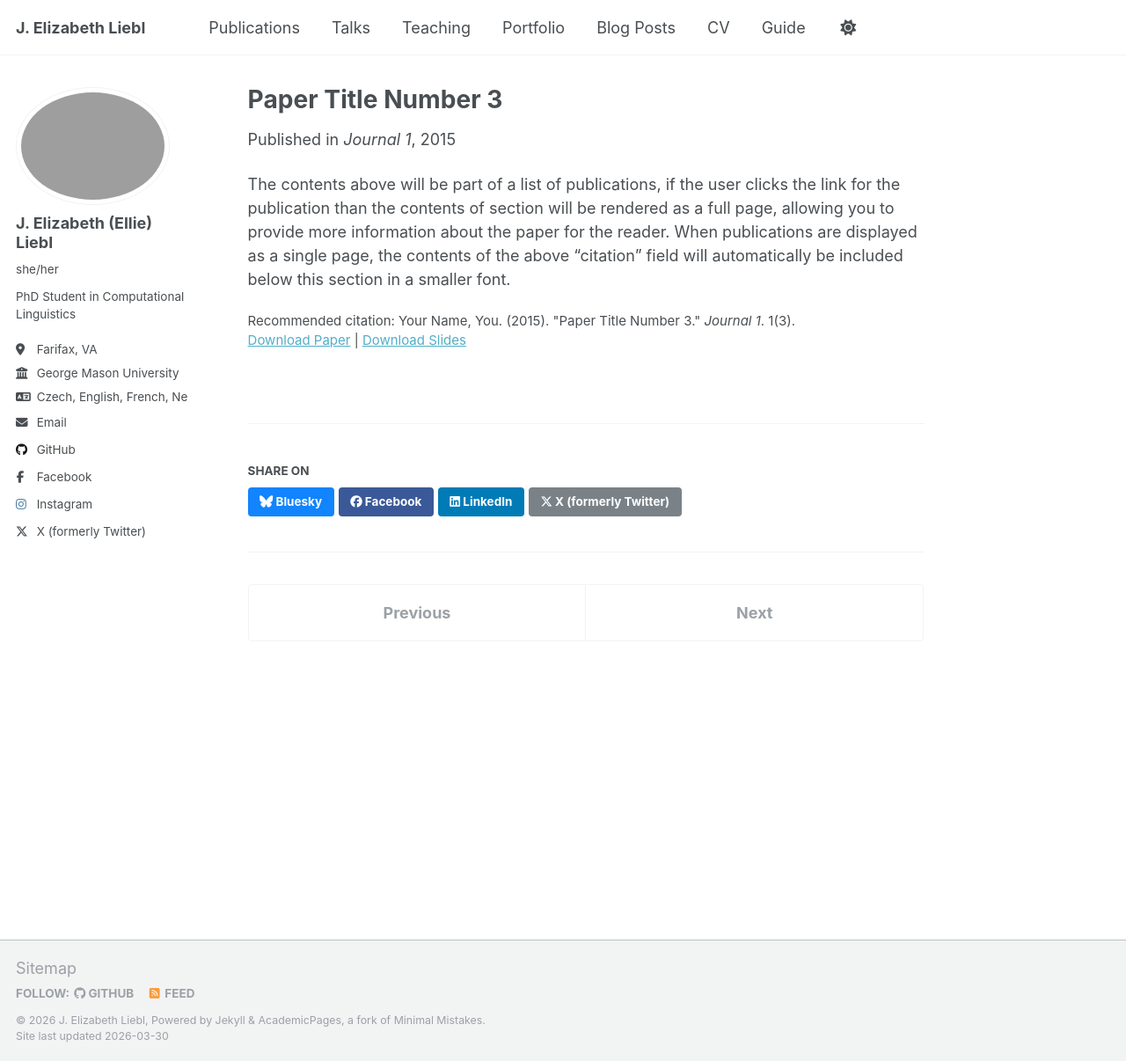
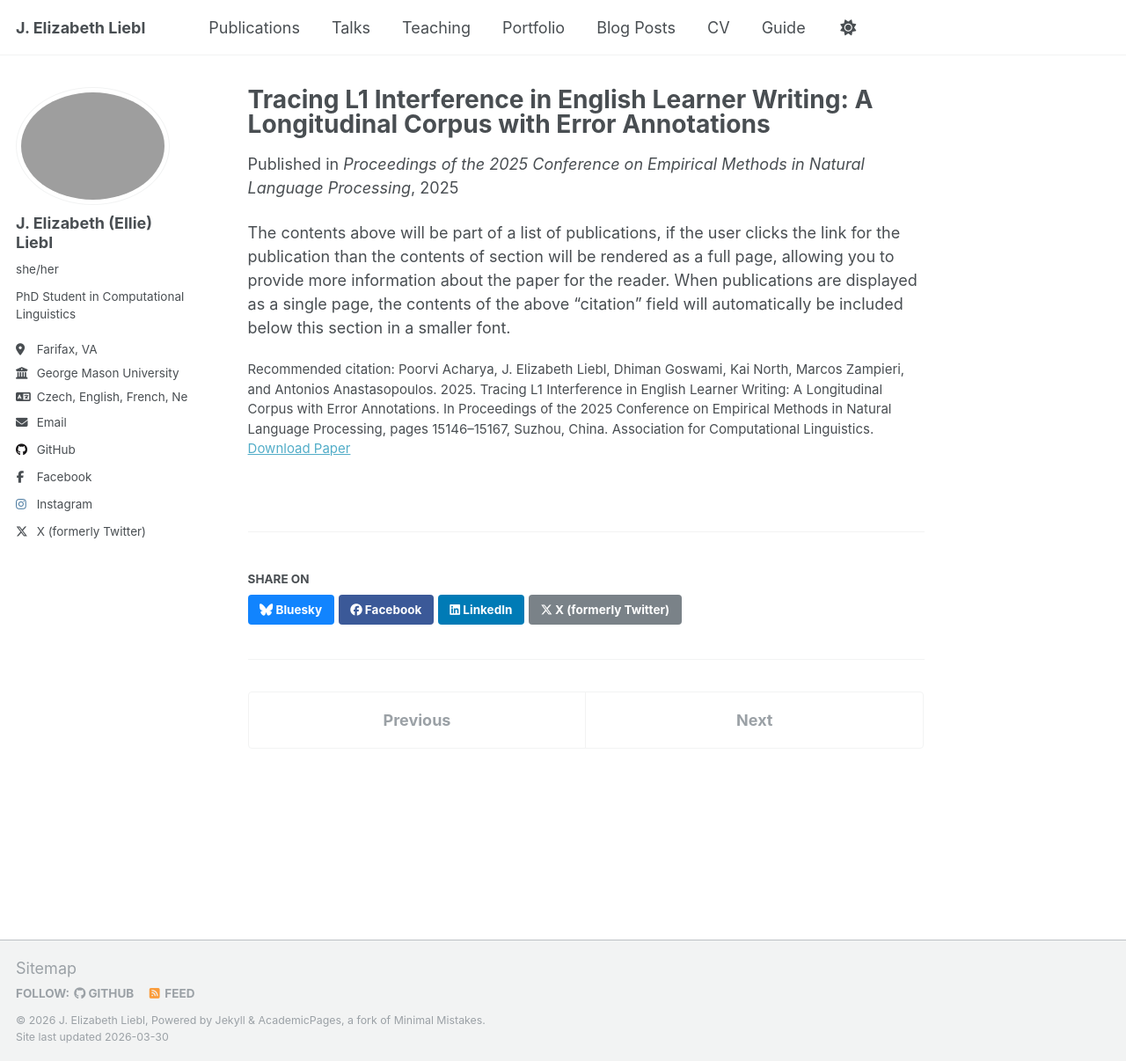
Before and after one commit to ellie-liebl/ellie-liebl.github.io, a Jekyll site: the page built from _publications/2015-10-01-paper-title-number-3.md, in a window 1280 px wide and 1206 px high. Shown: the whole window at 88% size. Built offline with Jekyll 4.4.1, drawn with Linux system fonts in a browser that asks for light colours.

Commit message:
Update 2015-10-01-paper-title-number-3.md

```diff
--- a/_publications/2015-10-01-paper-title-number-3.md
+++ b/_publications/2015-10-01-paper-title-number-3.md
@@ -1,14 +1,13 @@
 ---
-title: "Paper Title Number 3"
+title: "Tracing L1 Interference in English Learner Writing: A Longitudinal Corpus with Error Annotations"
 collection: publications
-category: manuscripts
-permalink: /publication/2015-10-01-paper-title-number-3
-excerpt: 'This paper is about the number 3. The number 4 is left for future work.'
-date: 2015-10-01
-venue: 'Journal 1'
-slidesurl: 'http://academicpages.github.io/files/slides3.pdf'
-paperurl: 'http://academicpages.github.io/files/paper3.pdf'
-citation: 'Your Name, You. (2015). &quot;Paper Title Number 3.&quot; <i>Journal 1</i>. 1(3).'
+category: NLP
+permalink: /publication/2025-tracing-l1-interference
+excerpt: 'Language transfer is an important topic of research in second language acquisition and computational linguistics. The availability of suitable learner corpora is paramount for the study of second language acquisition (SLA) and language transfer. However, curating learner corpora is a challenging endeavor as high quality learner data is rarely publicly available. This results in only a few such corpora available to the community. To address this important gap, in this paper we present LENS, a novel English learner corpus with longitudinal data which enables researchers to investigate language learning over time. LENS contains 687 instances written by speakers of 15 different L1s. We use LENS two perform two important tasks at the intersection of SLA and Computational Linguistics: (1) Native Language Identification (NLI); and (2) an evaluation of large language models as a tool for high-precision, semi-automated annotation of L1 interference features.'
+date: 2025-11-09
+venue: 'Proceedings of the 2025 Conference on Empirical Methods in Natural Language Processing'
+paperurl: '[http://academicpages.github.io/files/paper3.pdf](https://aclanthology.org/2025.emnlp-main.766/)'
+citation: 'Poorvi Acharya, J. Elizabeth Liebl, Dhiman Goswami, Kai North, Marcos Zampieri, and Antonios Anastasopoulos. 2025. Tracing L1 Interference in English Learner Writing: A Longitudinal Corpus with Error Annotations. In Proceedings of the 2025 Conference on Empirical Methods in Natural Language Processing, pages 15146–15167, Suzhou, China. Association for Computational Linguistics.'
 ---
 
 The contents above will be part of a list of publications, if the user clicks the link for the publication than the contents of section will be rendered as a full page, allowing you to provide more information about the paper for the reader. When publications are displayed as a single page, the contents of the above "citation" field will automatically be included below this section in a smaller font.
```
